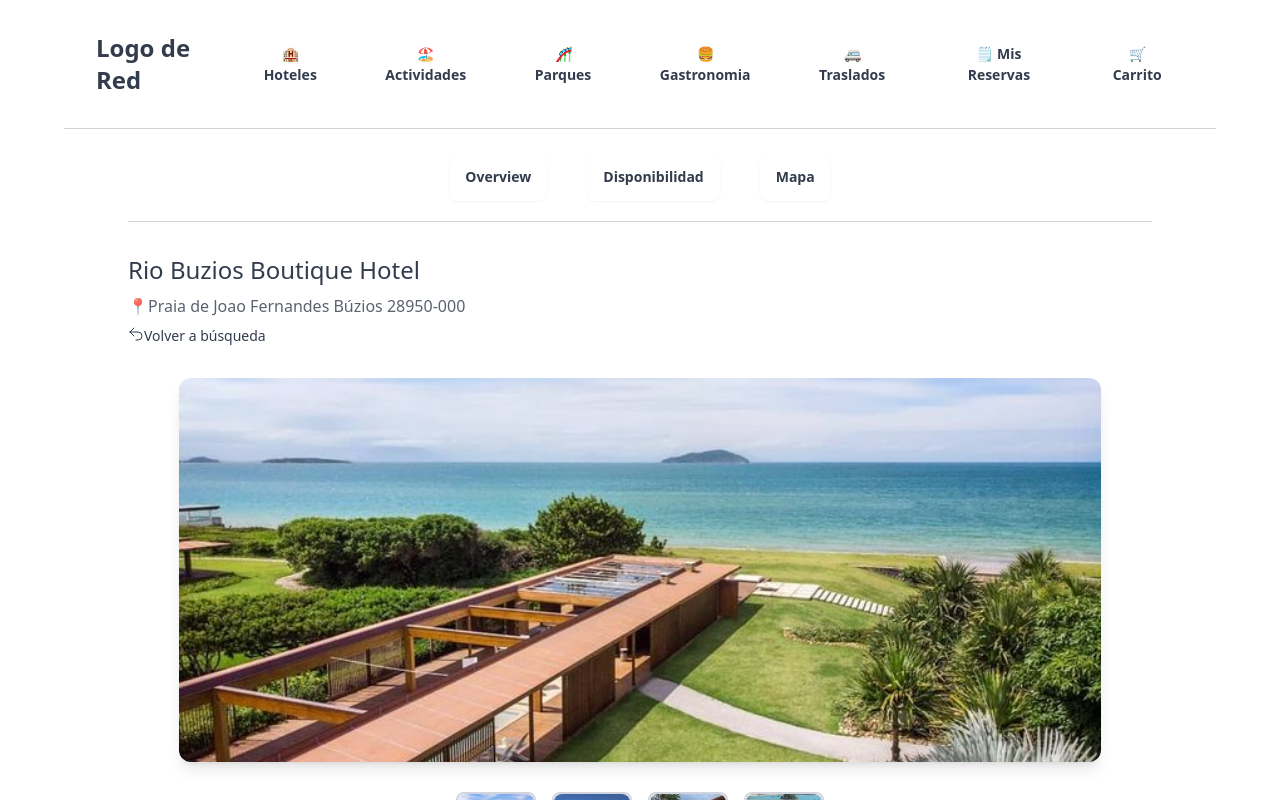
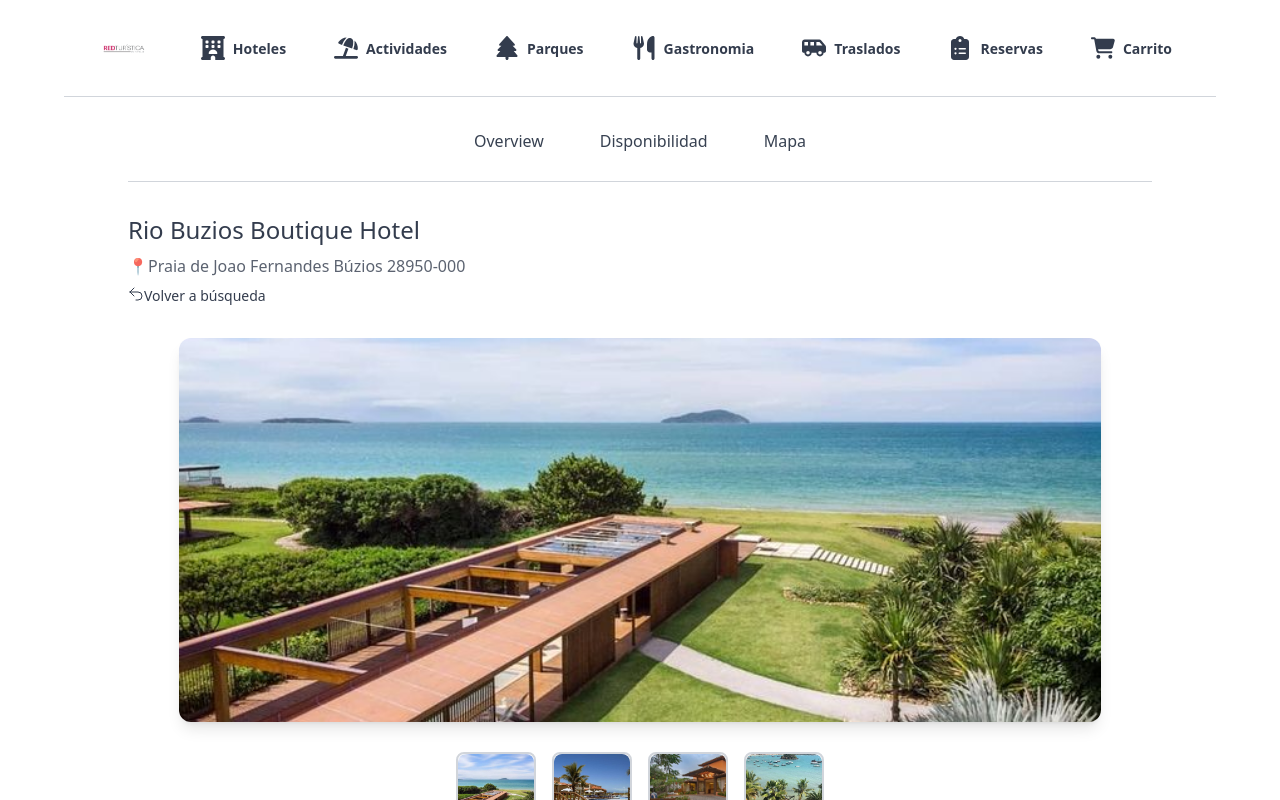
Before and after one commit to PedroMaldini/maquetaRed, a Next.js app: page /detalle in a window 1280 px wide. Shown: the top 800 px of the page. Built offline with nearby package versions, Linux system fonts and the light colour scheme.

Commit message:
chore: Update dependencies and paths for busqueda and detalle pages

```diff
--- a/components/Direccionador.js
+++ b/components/Direccionador.js
@@ -1,14 +1,10 @@
-// components/Direccionador.js
 const Direccionador = ({ partes }) => {
   return (
     <div className="border-b border-gray-300 pb-5 mt-6">
-      <ul className="flex justify-center space-x-10" key="ulDireccionador">
+      <ul className="flex justify-center space-x-10">
         {partes.map((parte, index) => (
-          <a href={`#${parte}`} className="text-gray-700 hover:text-blue-600">
-            <li
-              key={index}
-              className="btn bg-transparent hover:bg-gray-200 border-none"
-            >
+          <a key={index} href={`#${parte}`} className="text-gray-700">
+            <li className="p-2 hover:shadow-lg hover:bg-gray-100 rounded-lg transition duration-300">
               {parte}
             </li>
           </a>
--- a/components/Header.js
+++ b/components/Header.js
@@ -1,39 +1,58 @@
+import { FontAwesomeIcon } from "@fortawesome/react-fontawesome";
+import {
+  faHotel,
+  faUmbrellaBeach,
+  faTree,
+  faUtensils,
+  faShuttleVan,
+  faClipboardList,
+  faShoppingCart,
+} from "@fortawesome/free-solid-svg-icons";
+
 const Header = () => {
-  let xd = "i";
+  const icons = {
+    Hoteles: faHotel,
+    Actividades: faUmbrellaBeach,
+    Parques: faTree,
+    Gastronomia: faUtensils,
+    Traslados: faShuttleVan,
+    Reservas: faClipboardList,
+    Carrito: faShoppingCart,
+  };
+
+  const buttons = [
+    "Hoteles",
+    "Actividades",
+    "Parques",
+    "Gastronomia",
+    "Traslados",
+    "Reservas",
+    "Carrito",
+  ];
+
   return (
-    <div className="p-8  border-b border-gray-300 w-[90%] mx-auto  mb-5">
+    <div className="p-8 border-b border-gray-300 w-[90%] mx-auto mb-5">
       <div className="flex items-center justify-between">
         {/* Logo a la izquierda */}
         <div className="flex items-center space-x-3">
-          {/* Asegúrate de tener un logo en la carpeta public */}
           <h1 className="text-2xl font-semibold">
-            <a href="/home">Logo de Red</a>
+            <a href="/home">
+              <img src="/images/logo.png" className="pr-10"></img>
+            </a>
           </h1>
         </div>
 
         {/* Botones con iconos a la derecha usando DaisyUI */}
         <div className="hidden md:flex items-center space-x-6">
-          {[
-            `🏨 Hoteles`,
-            `🏖️ Actividades`,
-            `🎢 Parques`,
-            `🍔 Gastronomia`,
-            `🚐 Traslados`,
-            `🗒️ Mis Reservas`,
-            `🛒 Carrito`,
-          ].map((button) => (
+          {buttons.map((button) => (
             <button
-              key={button} // Usamos el texto del botón como la clave única
+              key={button}
               className="link link-hover btn-sm flex items-center space-x-2 font-semibold"
             >
+              <FontAwesomeIcon icon={icons[button]} className="size-6" />
               <span>{button}</span>
             </button>
           ))}
-        </div>
-
-        {/* Menú en móvil */}
-        <div className="md:hidden">
-          <button className="btn btn-outline btn-sm">Menú</button>
         </div>
       </div>
     </div>
--- a/components/ResultadoBusqueda.js
+++ b/components/ResultadoBusqueda.js
@@ -103,9 +103,7 @@ const ResultadoBusqueda = () => {
 
   return (
     <section className="pr-20 mb-5">
-      <h2 className=" text-left text-2xl font-semibold  mb-2 ">
-        Buzios (Brasil)
-      </h2>
+      <h2 className="text-left text-2xl font-semibold mb-2">Buzios (Brasil)</h2>
       <p className="mb-4">
         Precios para 1 habitación del 26/12/2024 al 29/12/2024 | 3 noches | 2
         adultos
@@ -116,7 +114,7 @@ const ResultadoBusqueda = () => {
             key={index}
             className="card bg-base-100 shadow-lg p-4 flex flex-col lg:flex-row items-center space-y-4 lg:space-y-0 w-full"
           >
-            <figure className="w-full lg:w-80 border-black ">
+            <figure className="w-full lg:w-80 border-black">
               <a href="/detalle">
                 <img
                   src={articulo.imagen}
@@ -132,7 +130,9 @@ const ResultadoBusqueda = () => {
               </p>
               <div>
                 📍
-                <a className="link">Ver mapa</a>
+                <a href="https://maps.google.com" className="link">
+                  Ver mapa
+                </a>
               </div>
               <p className="text-sm">
                 🛌 Habitación: {articulo.tipoHabitacion}
@@ -142,7 +142,6 @@ const ResultadoBusqueda = () => {
               <p className="text-sm">ℹ️ Pago: {articulo.prepago}</p>
               <p className="text-sm">✍🏻{articulo.politicaCancelacion}</p>
             </div>
-
             <div className="flex flex-col items-end justify-end w-full lg:w-auto">
               <span className="text-lg font-semibold mb-2">
                 {articulo.precio}
--- a/package.json
+++ b/package.json
@@ -9,6 +9,9 @@
     "lint": "next lint"
   },
   "dependencies": {
+    "@fortawesome/fontawesome-svg-core": "^6.7.1",
+    "@fortawesome/free-solid-svg-icons": "^6.7.1",
+    "@fortawesome/react-fontawesome": "^0.2.2",
     "@heroicons/react": "^2.2.0",
     "@next/font": "^14.2.15",
     "html2canvas": "^1.4.1",
```
Also changed, not shown: public/images/logo.png (added), 1 other file (tests, documents, lock files or other folders).
